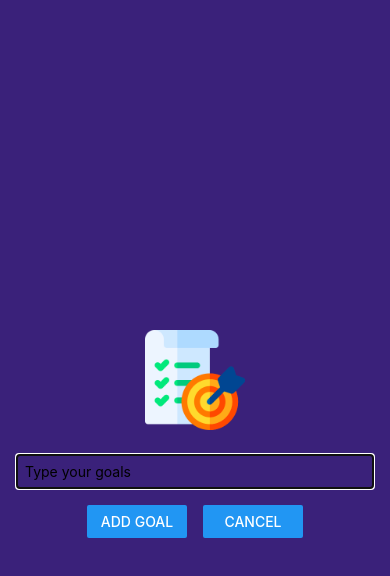
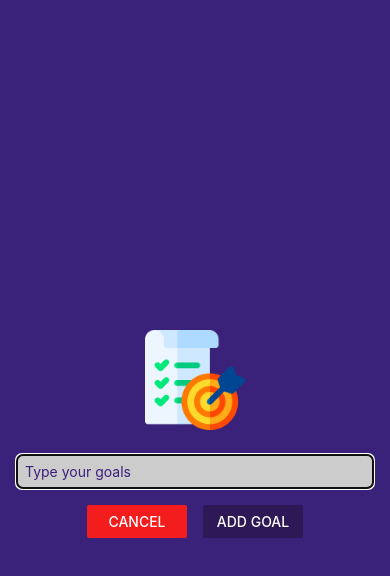
Before and after one commit to Sandip1447/React-Basics, a React Native app: screen / in a window 390 px wide. Both pictures are taken after a click on the button "ADD NEW GOAL". Shown: the top 576 px of the page. Built offline with nearby package versions, Linux system fonts and the light colour scheme.

Commit message:
App finishing touches

```diff
--- a/App.js
+++ b/App.js
@@ -1,5 +1,6 @@
 import { useState } from "react";
 import { StyleSheet, View, FlatList, Button } from "react-native";
+import { StatusBar } from "expo-status-bar";
 
 import GoalItem from "./components/GoalItem";
 import GoalInput from "./components/GoalInput";
@@ -31,6 +32,9 @@
   }
 
   return (
+    <>
+      <StatusBar style="light"/>
+
       <View style={styles.appContainer}>
         <Button
           title="Add New Goal"
@@ -60,6 +64,7 @@
           />
         </View>
       </View>
+    </>
   );
 }
 
--- a/app.json
+++ b/app.json
@@ -5,6 +5,7 @@
     "version": "1.0.0",
     "orientation": "portrait",
     "icon": "./assets/icon.png",
+    "backgroundColor": "#1e085a",
     "userInterfaceStyle": "light",
     "splash": {
       "image": "./assets/splash.png",
--- a/components/GoalInput.js
+++ b/components/GoalInput.js
@@ -36,10 +36,10 @@
 
         <View style={styles.buttonContainer}>
           <View style={styles.button}>
-            <Button title="Add Goal" onPress={addGoalHandler} />
+            <Button title="Cancel" onPress={props.onCancel} color="#f31d1d" />
           </View>
           <View style={styles.button}>
-            <Button title="Cancel" onPress={props.onCancel} />
+            <Button title="Add Goal" onPress={addGoalHandler} color="#2e1855" />
           </View>
         </View>
       </View>
@@ -60,6 +60,9 @@
   textInput: {
     borderWidth: 1,
     borderColor: "#cccccc",
+    backgroundColor: "#cccccc",
+    color: "#3a217a",
+    borderRadius: 6,
     width: "100%",
     padding: 8,
   },
```
Lines whose indentation alone changed are shown as unchanged.
